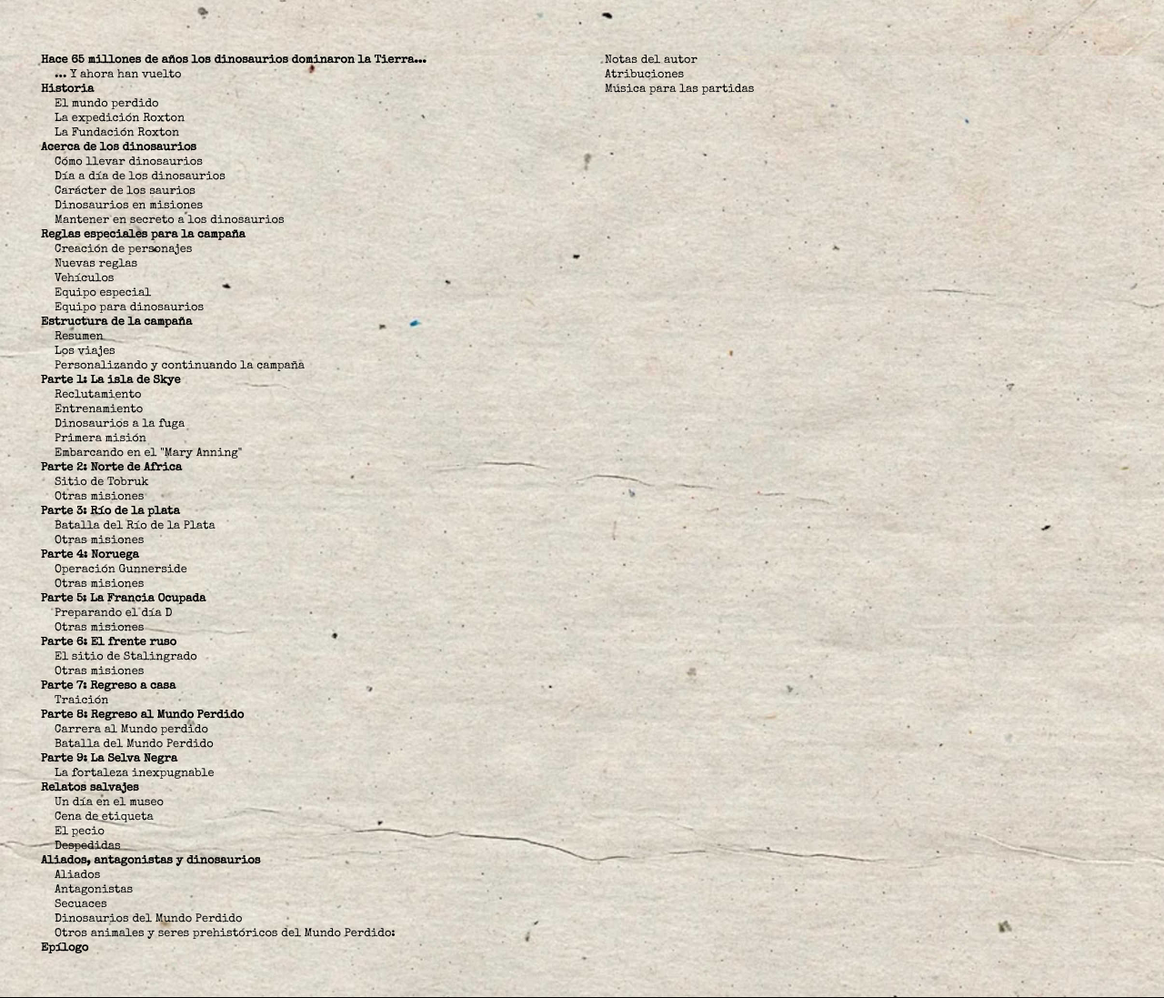
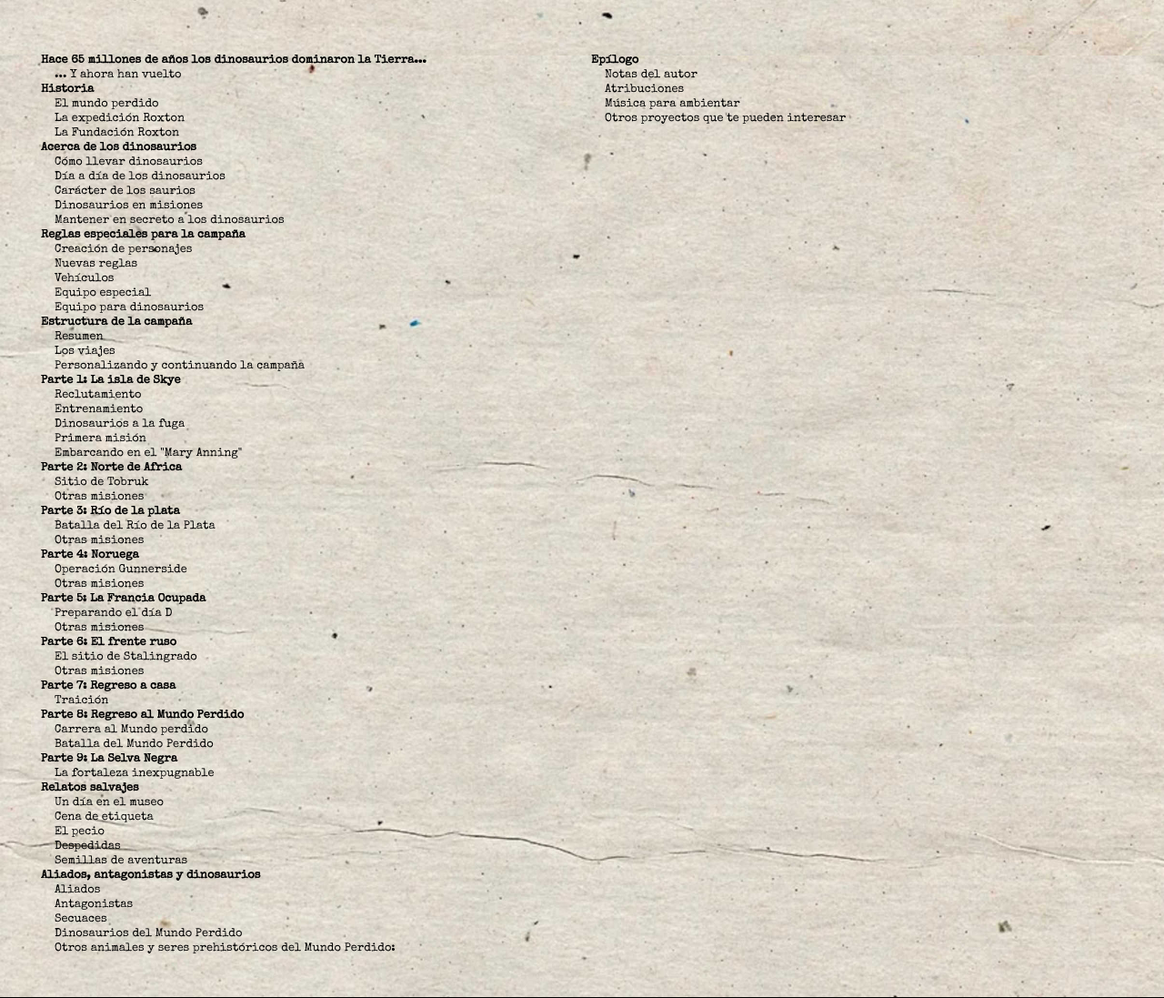
Before and after one commit to gwannon/TrasElMundoPerdido, a PHP site: page / in a window 1280 px wide. Shown: the part 1799-2896 px from the top of the page at 91% size. Run offline with PHP 8.4, Linux system fonts and the light colour scheme.

Commit message:
Arreglos varios

```diff
--- a/assests/css/style.css
+++ b/assests/css/style.css
@@ -423,6 +423,11 @@ section:nth-of-type(13) h1 {
   text-shadow: 0 0 20px black;
 }
 
+section:nth-of-type(20) h1 {
+  background: #000 url(../images/epilogo.jpg) center center no-repeat;
+  background-size: cover;
+  text-shadow: 0 0 20px black;
+}
 
 /* Portada */
 section:first-of-type {
--- a/index.html
+++ b/index.html
@@ -7,8 +7,8 @@
   <meta name="theme-color" content="#9f4f0a">
   <meta name="google-site-verification" content="XjYYpisg3ePb5JXgkfy7ACv6FoYjnIJxPnJTZ6ZKsDc">
   <meta property="og:image" content="./assests/images/metas.png">
-  <link rel="stylesheet" href="./assests/css/style.css?ver=0.2&hash=20240613094438">
-  <link rel="stylesheet" href="./assests/css/pdf.css?ver=0.2&hash=20240613094438">
+  <link rel="stylesheet" href="./assests/css/style.css?ver=0.2&hash=20240613150409">
+  <link rel="stylesheet" href="./assests/css/pdf.css?ver=0.2&hash=20240613150409">
   <!-- /* cSpell:enable */ -->
   <title>OPERACIÓN: Tras el mundo perdido</title>
   <meta name="description"
@@ -21,7 +21,7 @@
 <body>
   <section>
     <div>
-      <h3 class="noindex">Campaña para SWADE</h3>
+      <h3 class="noindex">Campaña para Savage Worlds Edición Aventura</h3>
     </div>
     <div>
       <h1 class="noindex">OPERACIÓN: Tras el mundo perdido</h1 >
@@ -507,8 +507,8 @@ Se puede cabalgar sin silla, pero supone un -2 a la tirada de Cabalgar si es un
 </ul>
 <h3>Ciencia extraña</h3>
 <p>No hay ningún tipo de magia en esta campaña, pero eso no quiere decir que no puedas meterla. La forma más sencilla y que creo que mejor pega es usar la Ciencia Extraña.</p>
-<p>Nunca sobran científicas y científicos locos nazis, así que puedes meter ciertos elementos de Ciencia Extraña para darle un toque más Pulp a la aventura. Estamos hablando de soldados nazis con mochilas de salto y pistolas de rayos o sueros de supersoldado que permitan enfrentarse cuerpo a cuerpo contra los dinosaurios.</p>
-<p>Si quieres rizar el rizo y conseguir altas cuotas de Pulp, se podría, por ejemplo, hacer que los nazis tengan tecnología alienígena procedente de un platillo volante.</p>
+<p>Nunca sobran científicas y científicos locos nazis, así que puedes meter ciertos elementos de Ciencia Extraña para darle un toque más pulp a la aventura. Estamos hablando de soldados nazis con mochilas de salto y pistolas de rayos o sueros de supersoldado que permitan enfrentarse cuerpo a cuerpo contra los dinosaurios.</p>
+<p>Si quieres rizar el rizo y conseguir altas cuotas de pulp, se podría, por ejemplo, hacer que los nazis tengan tecnología alienígena procedente de un platillo volante.</p>
 <h3>Otras formas de magia</h3>
 <p>xxx
 En este caso el Ocultismo debería pasar a ser una habilidad con entidad propia y no una parte de Humanidades.</p>
@@ -541,7 +541,7 @@ En un momento dado les dará afinidad animal con su nuevo dinosaurio.</p>
 <div class="saltopagina"></div>
 <p>xxx</p>
 <h2>Sitio de Tobruk</h2>
-<pre><code>El ejército necesita que el comando entre Tobruk y saque a un agente que tiene información vital para inteligencia militar. El único problema es que la ciudad esta asediada por los Africa Korps.</code></pre>
+<pre><code>El ejército necesita que el comando entre Tobruk y saque a un agente que tiene información vital para inteligencia militar. El único problema es que la ciudad esta asediada por los "Africa Korps".</code></pre>
 <p>xxx</p>
 <h2>Otras misiones</h2>
 <p>xxx</p>
@@ -577,7 +577,7 @@ En un momento dado les dará afinidad animal con su nuevo dinosaurio.</p>
 <h2>Otras misiones</h2>
 <p>xxx</p>
 <h3>Arte robado</h3>
-<pre><code>Tu comando debe ayudar a los Monuments Men a recuperar arte robado por los Nazis.</code></pre>
+<pre><code>Tu comando debe ayudar a los "Monuments Men" a recuperar arte robado por los Nazis.</code></pre>
 <p>xxx</p>
 <div class="saltopagina"></div>
 </section>
@@ -643,6 +643,10 @@ En un momento dado les dará afinidad animal con su nuevo dinosaurio.</p>
 <p>xxx</p>
 <h2>Despedidas</h2>
 <pre><code>La guerra se ha acabado y quizás es el momento de que los dinosaurios vuelvan a su mundo. </code></pre>
+<p>xxx</p>
+<h2>Semillas de aventuras</h2>
+<p>xxx</p>
+<h3>La gran evasión</h3>
 <p>xxx</p>
 <div class="saltopagina"></div>
 </section>
@@ -817,6 +821,7 @@ En un momento dado les dará afinidad animal con su nuevo dinosaurio.</p>
 <li>Carnívoro</li>
 <li>Terrestre</li>
 <li>4x2 casillas</li>
+<li>Código: xxx</li>
 </ul>
 <p>xxx</p>
 <blockquote>
@@ -850,6 +855,7 @@ En un momento dado les dará afinidad animal con su nuevo dinosaurio.</p>
 <li>Herbívoro</li>
 <li>Terrestre</li>
 <li>0x0 casillas</li>
+<li>Código: xxx</li>
 </ul>
 <p>xxx</p>
 <ul>
@@ -866,6 +872,7 @@ En un momento dado les dará afinidad animal con su nuevo dinosaurio.</p>
 <li>Carnívoro</li>
 <li>Acuático</li>
 <li>0x0 casillas</li>
+<li>Código: xxx</li>
 </ul>
 <p>xxx</p>
 <ul>
@@ -882,6 +889,7 @@ En un momento dado les dará afinidad animal con su nuevo dinosaurio.</p>
 <li>Herbívoro</li>
 <li>Terrestre</li>
 <li>0x0 casillas</li>
+<li>Código: xxx</li>
 </ul>
 <p>xxx</p>
 <ul>
@@ -899,6 +907,7 @@ En un momento dado les dará afinidad animal con su nuevo dinosaurio.</p>
 <li>Carnívoro</li>
 <li>Terrestre</li>
 <li>0x0 casillas</li>
+<li>Código: xxx</li>
 </ul>
 <p>xxx</p>
 <ul>
@@ -916,6 +925,7 @@ En un momento dado les dará afinidad animal con su nuevo dinosaurio.</p>
 <li>Carnívoro</li>
 <li>Acuático</li>
 <li>0x0 casillas</li>
+<li>Código: DUKW (Pronunciado como DUCK, PATO en castellano)</li>
 </ul>
 <p>xxx</p>
 <ul>
@@ -938,6 +948,7 @@ En un momento dado les dará afinidad animal con su nuevo dinosaurio.</p>
 <li>Carnívoro</li>
 <li>Volador</li>
 <li>0x0 casillas</li>
+<li>Código: Spitfire</li>
 </ul>
 <p>xxx</p>
 <div class="saltopagina"></div>
@@ -1042,16 +1053,16 @@ En un momento dado les dará afinidad animal con su nuevo dinosaurio.</p>
 <p>Toda esta campaña es principalmente producto de mi gusto por los cross-over en diferentes géneros. Puede parecer increíble, pero es una mezcla entre mi gusto por películas bélicas como La gran evasión, Los cañones de Navarone o El desafío de las águilas y querer poder meter algo parecido a Pokémon pero sin derechos. Es por ello que escogí dinosaurios, que tienen un rollo Pokémon. Son criaturas &quot;fantásticas&quot; con capacidades muy especiales que no tienen el resto de seres vivos.
 Y sinceramente porque los dinosaurios molan.</p>
 <h3>Maltrato animal</h3>
-<p>Estoy totalmente en contra del maltrato animal y espero que las personas que vayan a jugar esta campaña sientan el mismo respeto que yo por los animales y el medio ambiente en general. MI idea al crear esta campaña es que los dinosaurios fueran personajes importantes en la trama que luchen y sufran como los PJ y que se haga lo que sea necesario para protegerlos y viceversa. La muerte de un dinosaurio no puede ser algo banal debe tener una justificación y ser importante en una trama.
-Si en tu mesa se usan a los compañeros dinosaurios como objetos de usar tirar y donde no importa si sufren o mueren, tómatelo como una tremenda &quot;red flag&quot;.   </p>
+<p>Estoy totalmente en contra del maltrato animal y espero que las personas que vayan a jugar esta campaña sientan el mismo respeto que yo por los animales y el medio ambiente en general. MI idea al crear esta campaña es que los dinosaurios fueran personajes importantes en la trama que luchen y sufran como los PJ y que se haga lo que sea necesario para protegerlos y viceversa. La muerte de un dinosaurio no puede ser algo banal debe tener una justificación y ser importante en una trama.</p>
+<p>Si en tu mesa se usan a los compañeros dinosaurios como objetos de usar tirar y donde no importa si sufren o mueren, tómatelo como una tremenda &quot;red flag&quot;.   </p>
 <h3>Suicidio</h3>
 <p>El suicidio es un tema tratado, aunque sea un poco de pasada, en esta campaña. Es un tema espinoso que no debemos tomarlo a la ligera. Es por ello que creo que
 ser cuidadoso a la hora de mostrarlo o eliminarlo si crees que no tu mesa no está preparado. Como decimos más adelante establece si lo ves necesarios los velos y las herramientas de seguridad necesarias para tratarlo.</p>
 <div class="saltopagina"></div>
 <h3>Fascismo y nazismo</h3>
-<p>Esta campaña va de joder los malvados planes de los nazis, así que cualquier tipo de actividad en partida que suponga simpatizar con nazis y fascistas y su ideología debería ser una &quot;red flag&quot; clarísima. Si tus compañeros y compañeras de mesa, ensalzan de alguna manera las ideas de nazis y fascistas deberías levantarte e irte y si eres tú, él o la que las ensalza que sepas que eres un pedazo de mierda. </p>
+<p>Esta campaña va de joder los malvados planes de los nazis, así que cualquier tipo de actividad en partida que suponga simpatizar con nazis y fascistas y su ideología debería ser una &quot;red flag&quot; clarísima. Si tus compañeros y compañeras de mesa ensalzan de alguna manera las ideas de nazis y fascistas, deberías levantarte e irte y si eres tú, él o la que las ensalza que sepas que eres un pedazo de mierda. </p>
 <h3>Veracidad histórica</h3>
-<p>Ninguna, ya que para empezar hay dinosaurios. Esta campaña está más cerca del pulp y de las películas de evasiones y misiones imposibles de la II Guerra Mundial que de los hechos históricos. La veracidad ha sido sacrificada en pos de la aventura. Por ejemplo, se busca más que haya un épico combate a puñetazos sobre la superficie de un zepelín al hecho de estos cayeron en desuso antes de empezar la guerra.  </p>
+<p>Ninguna, ya que para empezar hay dinosaurios. El espíritu de esta campaña está más cerca del pulp y de las películas de evasiones y misiones imposibles de la II Guerra Mundial que de los hechos históricos. La veracidad ha sido sacrificada en pos de la aventura. Por ejemplo, se busca más que haya un épico combate a puñetazos sobre la superficie de un zepelín al hecho de estos cayeron en desuso antes de empezar la guerra.  </p>
 <h3>¿Puedo hacer lo quiera con esta campaña?</h3>
 <p>Sí, puedes. Con referenciarla puedes hacer lo que quieras. Si te gusta como se tratan la II Guerra Mundial, olvídate de los dinosaurios y juega una aventura de comandos. O puedes usar las estadísticas de los dinosaurios y hacer una aventura en el Mundo Perdido.</p>
 <h3>Define los velos y herramientas de seguridad</h3>
@@ -1084,20 +1095,29 @@ ser cuidadoso a la hora de mostrarlo o eliminarlo si crees que no tu mesa no est
 <li><a href="https://upload.wikimedia.org/wikipedia/commons/c/ce/Graf_Spee_Wreck_USNphoto_1.jpg">Portada &quot;Parte 3: Río de la plata&quot;</a></li>
 <li><a href="https://www.nia.no/en/the-saboteurs/">Portada &quot;Parte 4: Noruega&quot;</a></li>
 <li><a href="https://en.wikipedia.org/wiki/Battle_of_Saint-Malo#/media/File:Bomb_exploding_during_the_Battle_of_Saint-Malo_August_1944.jpg">Portada &quot;Parte 5: La Francia Ocupada&quot;</a></li>
+<li><a href="https://commons.wikimedia.org/wiki/File:Dinosaur_footprint_%284056320716%29.jpg">Epílogo</a></li>
 <li><a href="https://pixabay.com/es/photos/papel-viejo-textura-pergamino-1074131/">Fondo portada y contraportada</a></li>
 <li><a href="https://pixabay.com/es/illustrations/papertexture-textura-papel-2061710/">Fondo páginas interiores</a></li>
 <li><a href="https://pixabay.com/es/illustrations/ultra-secreto-confidencial-2054429/">Sello Top Secret</a></li>
 <li><a href="https://www.cleanpng.com/free/dinosaur-silhouette.html">Siluetas de dinosaurios</a></li>
 <li><a href="https://www.freepik.com/free-vector/plastic-adhesive-duct-tape-set-with-transparent-background-realistic-images-with-pieces-sealing-tape-vector-illustration_132327926.htm">Celo</a></li>
 </ul>
-<h2>Música para las partidas</h2>
+<h2>Música para ambientar</h2>
 <p>Si necesitas música para ambientar tus partidas estás son algunas ideas:</p>
 <ul>
 <li>BSO de <strong>La gran evasión</strong>: Perfecta para darle un tono épico y otras veces desenfadado. Si tus comandos son unos viejunos seguramente entrarán en ambiente con los primeros compases.</li>
 <li>BSO de <strong>Violentos de Kelly</strong>: Si quieres un toque más desenfadado a tus aventuras, tiene el punto perfecto.</li>
 <li>BSO de <strong>Cañones de Navarone</strong>: Otra buena opción para música épica.</li>
-<li>BSO de <strong>Adiós al rey</strong>: Esta joya de Basil Poleoduris es idónea para momento trágico aunque el sonido de flautas a veces no pegue.</li>
+<li>BSO de <strong>Adiós al rey</strong>: Esta joya de Basil Poleoduris es idónea para momentos trágicos aunque el sonido de flautas a veces no pegue.</li>
 </ul>
+<div class="saltopagina"></div>
+<h2>Otros proyectos que te pueden interesar</h2>
+<p>Si os ha gustado esta campaña podéis probar otros de mis proyectos para Savage Worlds. Animaros y dadles un poco de cariño.</p>
+<p><a href="https://arrrcthulhu.com/pdf/" title="Aventuras de piratas en el Caribe de los Mitos de Cthulhu"><img src="./assests/images/arrrcthulhu.jpg" alt="¡Arrr! Cthulhu" title="Aventuras de piratas en el Caribe de los Mitos de Cthulhu" /></a></p>
+<p><strong><a href="https://arrrcthulhu.com/pdf/">¡Arrr! Cthulhu: Aventuras de piratas en el Caribe de los Mitos de Cthulhu</a></strong> </p>
+<p>&nbsp;</p>
+<p><a href="https://1001ghules.gwannon.com/pdf/" title="Aventuras de horror cósmico en los cuentos de las Mil y Una Noches"><img src="./assests/images/1001ghules.jpg" alt="Mil y Un Ghūles" title="Aventuras de horror cósmico en los cuentos de las Mil y Una Noches" /></a></p>
+<p><strong><a href="https://1001ghules.gwannon.com/pdf/">Mil y Un Ghūles: Aventuras de horror cósmico en los cuentos de las Mil y Una Noches</a></strong> </p>
 <div class="saltopagina"></div>
 </section>
 <section>
@@ -1114,7 +1134,7 @@ ser cuidadoso a la hora de mostrarlo o eliminarlo si crees que no tu mesa no est
 <p><img src="./assests/images/pinnaclelogo.png" alt="Logo Pinnacle" /></p>
   </section>
   <script src="./assests/js/jquery-3.6.3.min.js"></script>
-  <script src="./assests/js/indice.js?ver=0.2&hash=20240613094438"></script>
-  <script src="./assests/js/scripts.js?ver=0.2&hash=20240613094438"></script>
+  <script src="./assests/js/indice.js?ver=0.2&hash=20240613150409"></script>
+  <script src="./assests/js/scripts.js?ver=0.2&hash=20240613150409"></script>
 </body>
 </html>
--- a/tools/template.html
+++ b/tools/template.html
@@ -21,7 +21,7 @@
 <body>
   <section>
     <div>
-      <h3 class="noindex">Campaña para SWADE</h3>
+      <h3 class="noindex">Campaña para Savage Worlds Edición Aventura</h3>
     </div>
     <div>
       <h1 class="noindex">|TITLE|</h1 >
```
Also changed, not shown: TrasElMundoPerdido.md (+38 -10 lines), README.md, assests/images/1001ghules.jpg (added), assests/images/arrrcthulhu.jpg (added), assests/images/epilogo.jpg (added), assests/images/escala-alosaurio.png, assests/js/indice.js, json.txt (added).
